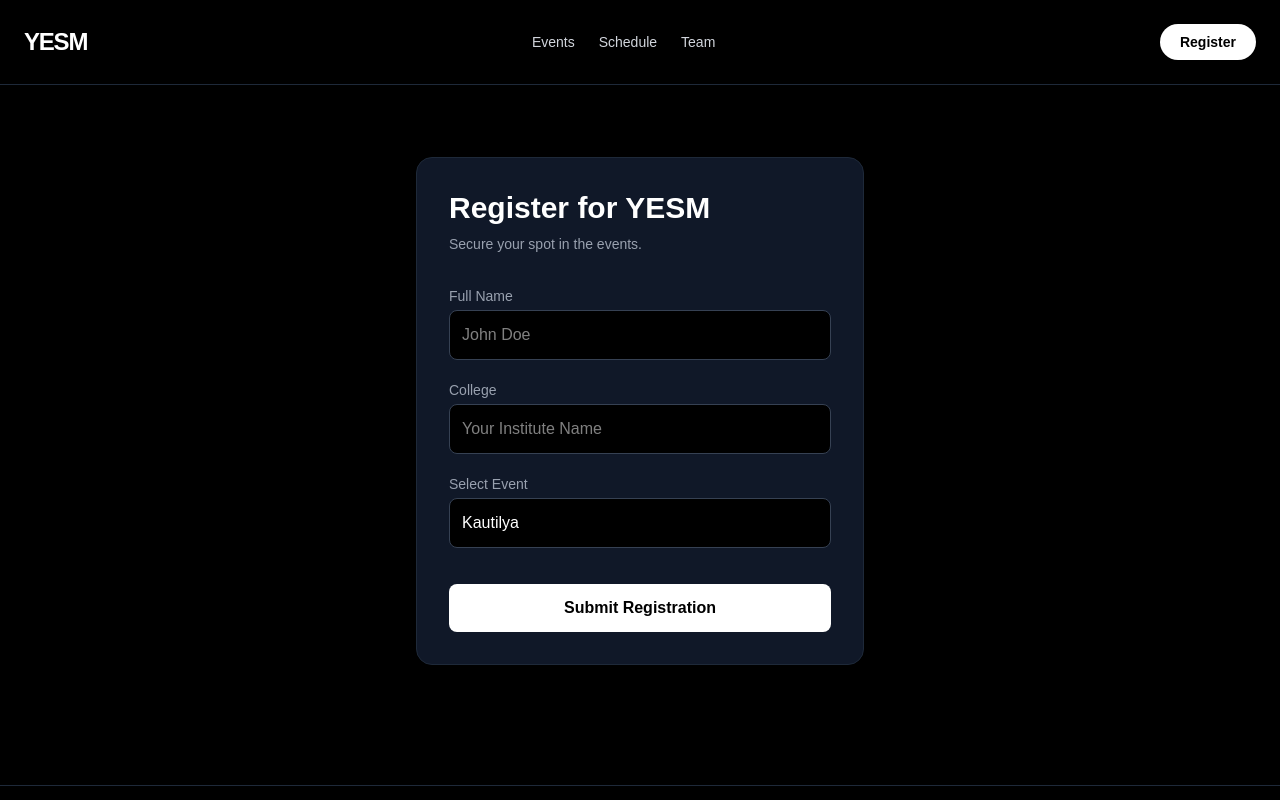
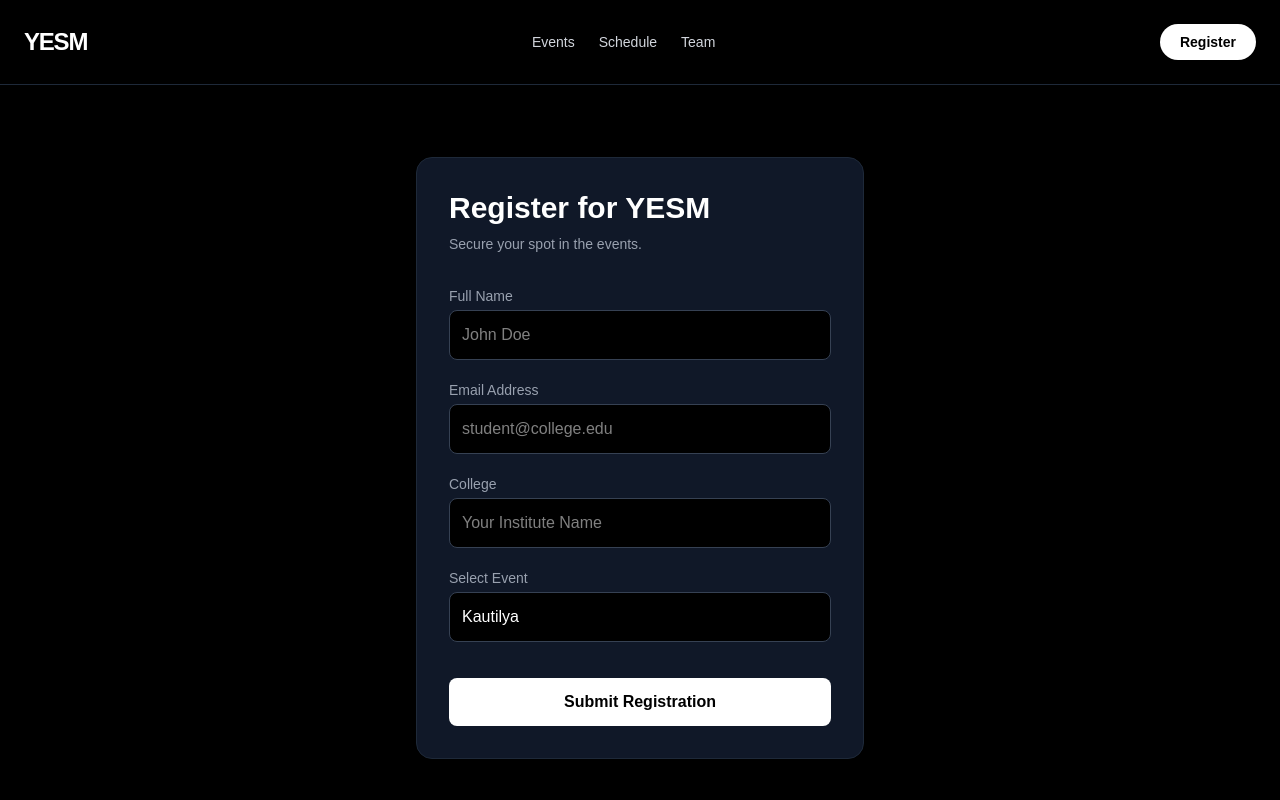
Before and after one commit to Sagniiiik/yesm-2026, a Next.js app: page /register in a window 1280 px wide. Shown: the top 800 px of the page. Built offline with nearby package versions, Linux system fonts and the light colour scheme.

Commit message:
Added email field and auto-reply

```diff
--- a/app/register/page.tsx
+++ b/app/register/page.tsx
@@ -3,7 +3,6 @@
 import { useState } from "react";
 import Navbar from "../../components/navbar";
 import Footer from "../../components/footer";
-
 
 export default function Register() {
   const [loading, setLoading] = useState(false);
@@ -22,7 +21,7 @@ export default function Register() {
         {
           method: "POST",
           body: formData,
-          mode: "no-cors", // This is important for Google Apps Script
+          mode: "no-cors",
         }
       );
       setSuccess(true);
@@ -38,19 +37,18 @@ export default function Register() {
     <div className="min-h-screen bg-black text-white flex flex-col">
       <Navbar />
 
-      <main className="flex-1 flex items-center justify-center p-6 mt-12">
+      <main className="flex-1 flex items-center justify-center p-6 mt-12 mb-12">
         <div className="w-full max-w-md bg-gray-900 border border-gray-800 rounded-2xl p-8">
           <h1 className="text-3xl font-bold mb-2">Register for YESM</h1>
           <p className="text-gray-400 mb-8 text-sm">Secure your spot in the events.</p>
 
           {success ? (
             <div className="bg-green-900 border border-green-500 text-green-200 p-4 rounded-lg mb-6 text-center font-bold">
-              Successfully registered! We will see you there.
+              Successfully registered! Check your email for confirmation.
             </div>
           ) : null}
 
           <form onSubmit={handleSubmit} className="flex flex-col gap-5">
-            {/* Note: The name attributes below MUST exactly match your Google Sheet headers */}
             <div>
               <label className="block text-sm font-medium text-gray-400 mb-1">Full Name</label>
               <input
@@ -59,6 +57,17 @@ export default function Register() {
                 required
                 className="w-full bg-black border border-gray-700 rounded-lg p-3 text-white focus:outline-none focus:border-white transition-colors"
                 placeholder="John Doe"
+              />
+            </div>
+
+            <div>
+              <label className="block text-sm font-medium text-gray-400 mb-1">Email Address</label>
+              <input
+                type="email"
+                name="Email"
+                required
+                className="w-full bg-black border border-gray-700 rounded-lg p-3 text-white focus:outline-none focus:border-white transition-colors"
+                placeholder="student@college.edu"
               />
             </div>
 
```
